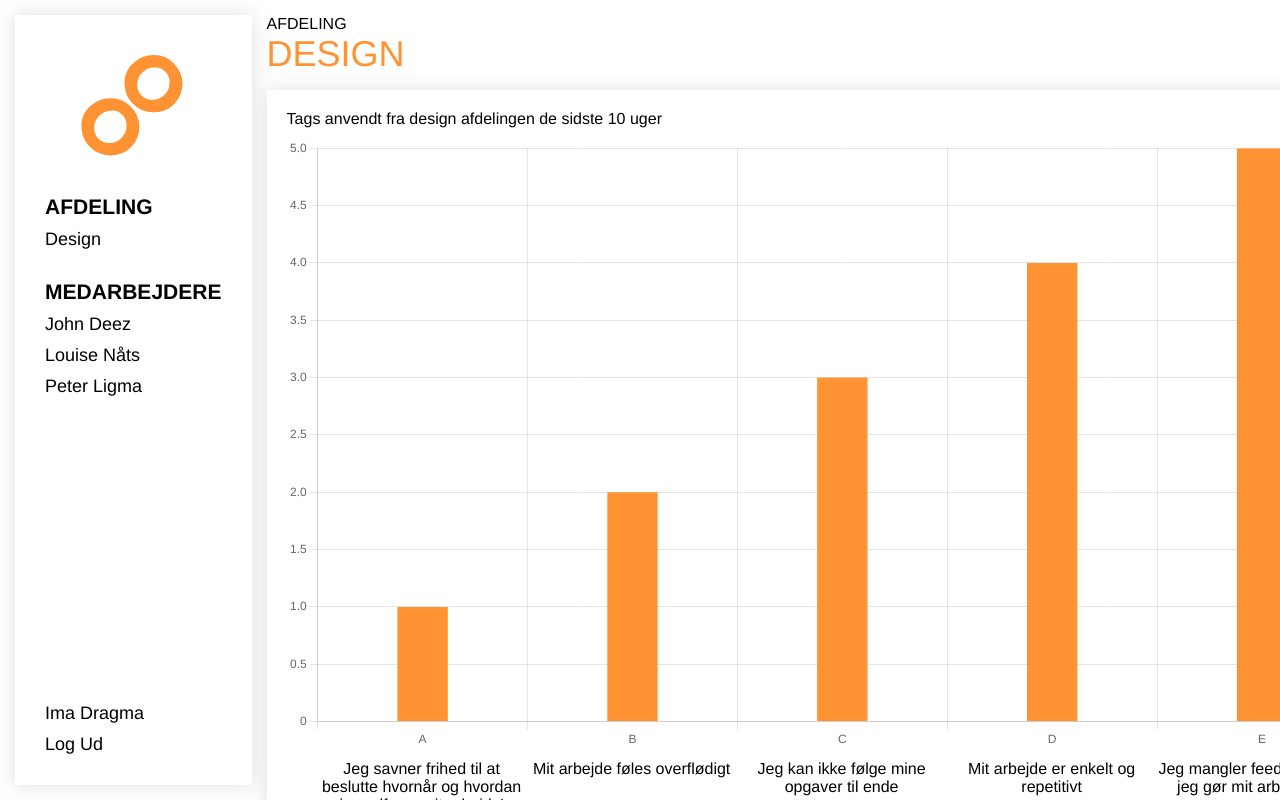
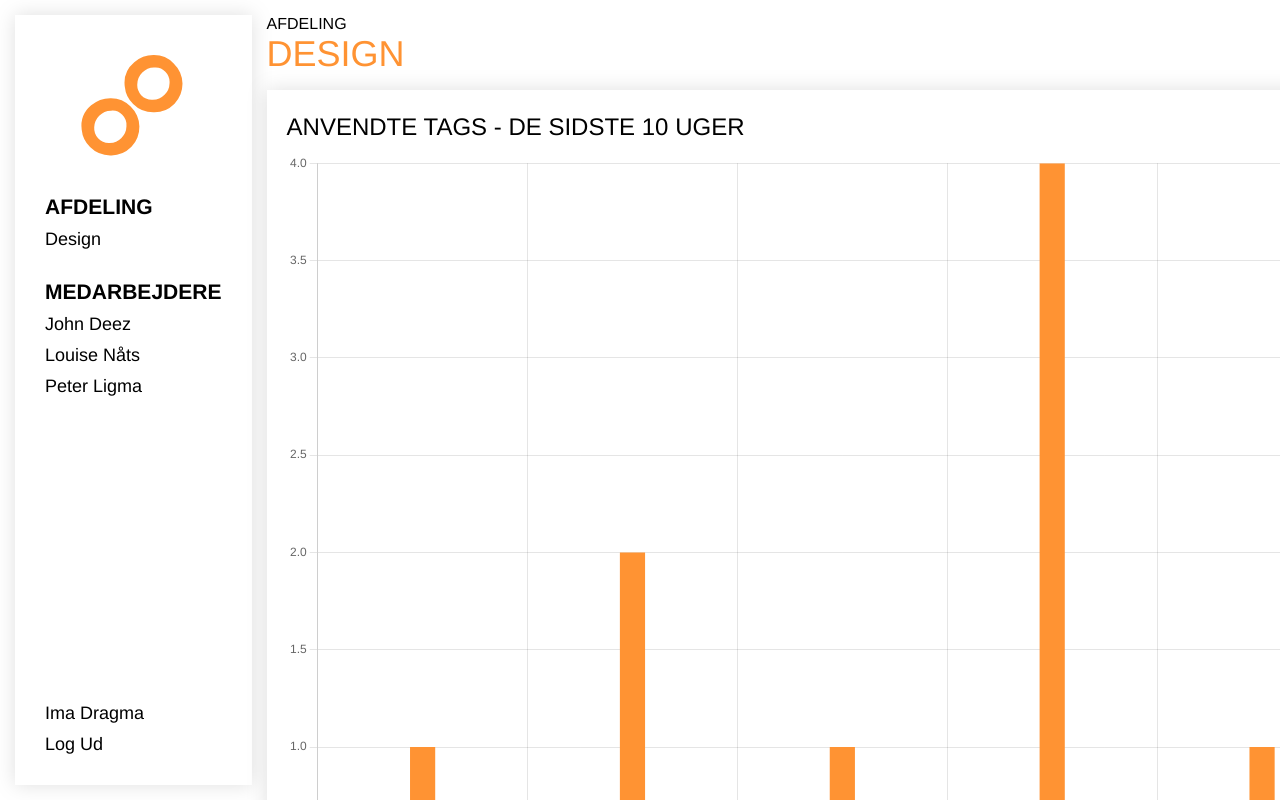
Before and after one commit to soklope/Morningtrain_project, a React (Vite) app in the folder morningtrain_project/: page /Department in a window 1280 px wide. Shown: the top 800 px of the page. Built offline with nearby package versions, Linux system fonts and the light colour scheme.

Commit message:
tooltip added + scss

```diff
--- /dev/null
+++ b/morningtrain_project/src/HelperFunctions.js
@@ -0,0 +1,13 @@
+export const extractValuesFromArray = (array) => {
+    const valuesArray = [];
+
+    for (let i = 0; i < array.length; i++) {
+      const obj = array[i];
+
+      Object.values(obj).forEach((value) => {
+        valuesArray.push(value);
+      });
+    }
+
+    return valuesArray;
+  }
--- a/morningtrain_project/src/Styling/Department.scss
+++ b/morningtrain_project/src/Styling/Department.scss
@@ -28,6 +28,16 @@
         background-color: #ffffff;
         margin-top: 15px;
         padding: 20px;
+
+        &__flex {
+            display: flex;
+            justify-content: space-between;
+            align-items: center;
+        }
+
+        &__title {
+            font-size: 18px;
+        }
 
         &__li {
             display: flex;
@@ -61,7 +71,11 @@
             height: 100%;
 
             &__frame {
-                height: 76.5vh;
+                height: 87.1%;
+            }
+
+            &__title {
+                font-size: 24px;
             }
         }
 
--- /dev/null
+++ b/morningtrain_project/src/Styling/Tooltip.scss
@@ -0,0 +1,33 @@
+@import './GlobalColors.scss';
+
+.tooltip-icon {
+    position: relative;
+
+    img {
+        cursor: pointer;
+    }
+
+    &__show {
+        padding: 10px;
+        position: absolute;
+        right: 20px;
+        background-color: rgb(255, 255, 255);
+        filter: drop-shadow(0px 0px 10px #00000030);
+        width: 320px;
+        height: auto;
+        display: flex;
+        flex-direction: column;
+        gap: 5px;
+        font-size: 16px;
+
+        h4 {
+            letter-spacing: 1.5px;
+            color: $mt-orange;
+            font-size: 24px;
+        }
+    }
+
+    &__hide {
+        display: none;
+    }
+}
--- a/morningtrain_project/src/components/Department/DapartmentGraphMobile.jsx
+++ b/morningtrain_project/src/components/Department/DapartmentGraphMobile.jsx
@@ -1,24 +1,21 @@
-import React from 'react';
-import {
-    Chart as ChartJS,
-    CategoryScale,
-    LinearScale,
-    BarElement,
-    Title,
-    Tooltip,
-    Legend,
-  } from 'chart.js';
+import { useState } from 'react';
+import Tooltip from '../Navigation/Tooltip';
+import { tagsArray } from '../../db';
+import { extractValuesFromArray } from '../../HelperFunctions';
+import { Chart as ChartJS, CategoryScale, LinearScale, BarElement, Title, Legend } from 'chart.js';
 import { Bar } from 'react-chartjs-2';
-  import faker from 'faker';
 
   ChartJS.register(
     CategoryScale,
     LinearScale,
     BarElement,
     Title,
-    Tooltip,
     Legend
   );
+
+export default function DepartmentGraphMobile() {
+
+  const [tagsData] = useState(extractValuesFromArray(tagsArray))
 
   const options = {
     responsive: true,
@@ -39,17 +36,28 @@ import {
     labels,
     datasets: [
       {
-        data: [1, 2, 3, 4, 5],
+        data: tagsData,
         backgroundColor: '#FF9333',
         barPercentage: 0.3,
       },
     ],
   };
 
-export default function DepartmentGraphMobile() {
   return (
     <div className="department-container__graph">
+      <div className='department-container__graph__flex'>
+        <div className='department-container__graph__title'>ANVENDTE TAGS</div>
+        <Tooltip
+          headline={"AFDELINGSGRAF"}
+          input={"Denne graf viser en oversigt over de tags, afdelingen har angivet de sidste 10 uger."}
+          input2={"Dette kunne måske være relevant at snakke om,til næste OKR møde."}
+          />
+      </div>
+
+      <div>
         <Bar options={options} data={data} />
+      </div>
+
     </div>
   )
 }
--- a/morningtrain_project/src/components/Department/DepartmentGraphDesktop.jsx
+++ b/morningtrain_project/src/components/Department/DepartmentGraphDesktop.jsx
@@ -1,24 +1,20 @@
-import React from 'react';
-import {
-    Chart as ChartJS,
-    CategoryScale,
-    LinearScale,
-    BarElement,
-    Title,
-    Tooltip,
-    Legend,
-  } from 'chart.js';
+import { useState} from 'react';
+import Tooltip from '../Navigation/Tooltip';
+import { tagsArray } from '../../db';
+import { extractValuesFromArray } from '../../HelperFunctions';
+import { Chart as ChartJS, CategoryScale, LinearScale, BarElement, Title, Legend } from 'chart.js';
 import { Bar } from 'react-chartjs-2';
-  import faker from 'faker';
 
   ChartJS.register(
     CategoryScale,
     LinearScale,
     BarElement,
     Title,
-    Tooltip,
     Legend
   );
+
+export default function DepartmentGraphDesktop() {
+  const [tagsData] = useState(extractValuesFromArray(tagsArray))
 
   const options = {
     responsive: true,
@@ -39,17 +35,24 @@ import {
     labels,
     datasets: [
       {
-        data: [1, 2, 3, 4, 5],
+        data: tagsData,
         backgroundColor: '#FF9333',
-        barPercentage: 0.3,
+        barPercentage: 0.15,
       },
     ],
   };
 
-export default function DepartmentGraphDesktop() {
   return (
       <div className="department-container__graph">
-            <div>Tags anvendt fra design afdelingen de sidste 10 uger</div>
+        <div className='department-container__graph__flex'>
+          <div className='department-container__graph__title'>ANVENDTE TAGS - DE SIDSTE 10 UGER</div>
+          <Tooltip
+            headline={"AFDELINGSGRAF"}
+            input={"Denne graf viser en oversigt over de tags, afdelingen har angivet de sidste 10 uger."}
+            input2={"Dette kunne måske være relevant at snakke om,til næste OKR møde."}
+          />
+        </div>
+
           <div className="department-container__graph__frame">
               <Bar options={options} data={data} />
           </div>
--- a/morningtrain_project/src/components/Navigation/Tooltip.jsx
+++ b/morningtrain_project/src/components/Navigation/Tooltip.jsx
@@ -0,0 +1,22 @@
+import { useState } from "react";
+import helpIcon from "../../img/help.png"
+
+export default function Tooltip( {input, headline, input2} ) {
+    const [showTooltipModal, setShowTooltipModal] = useState(false)
+
+    const tooltipClick = () => {
+        setShowTooltipModal(!showTooltipModal)
+    }
+
+    return (
+        <div className="tooltip-icon">
+            <img src={helpIcon} alt="hjælp ikon" onClick={tooltipClick}/>
+
+            <div className={ showTooltipModal ? "tooltip-icon__show" : "tooltip-icon__hide"} onClick={tooltipClick}>
+                <h4>{headline}</h4>
+                <p>{input}</p>
+                <p>{input2}</p>
+            </div>
+        </div>
+    )
+}
--- a/morningtrain_project/src/db.js
+++ b/morningtrain_project/src/db.js
@@ -19,6 +19,16 @@ export const employeeArray = [
     }
 ];
 
+export const tagsArray = [
+    {
+        A: 1,
+        B: 2,
+        C: 1,
+        D: 4,
+        E: 1,
+    }
+];
+
 export const managerArray = [
     {
         managerName: "Ima Dragma",
--- a/morningtrain_project/src/index.scss
+++ b/morningtrain_project/src/index.scss
@@ -3,6 +3,7 @@
 @import './Styling/LoginScreen.scss';
 @import './Styling/Navigation.scss';
 @import './Styling/Department.scss';
+@import './Styling/Tooltip.scss';
 
 * {
   margin: 0px;
```
Also changed, not shown: morningtrain_project/src/img/help.png (added). Lines whose indentation alone changed are shown as unchanged.
